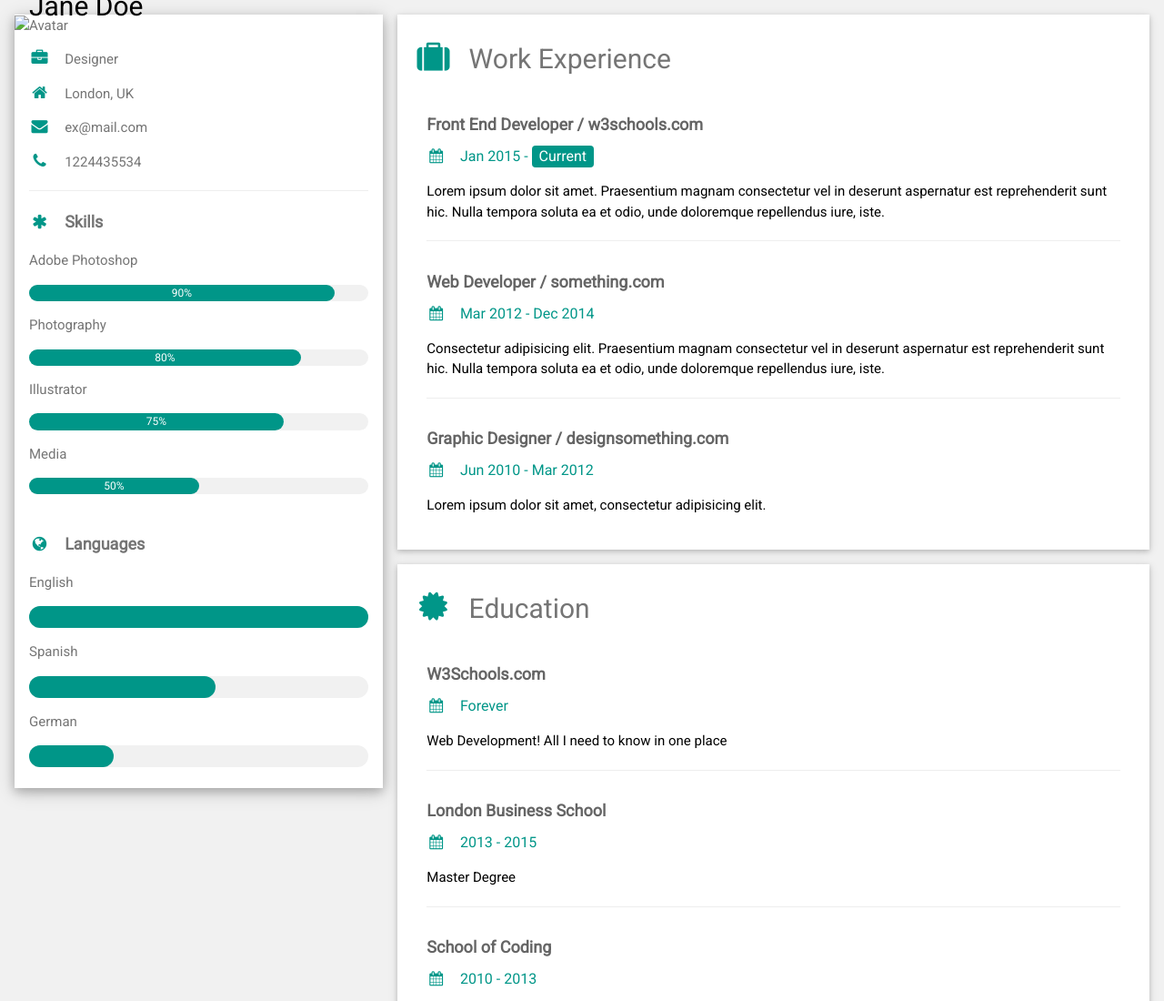
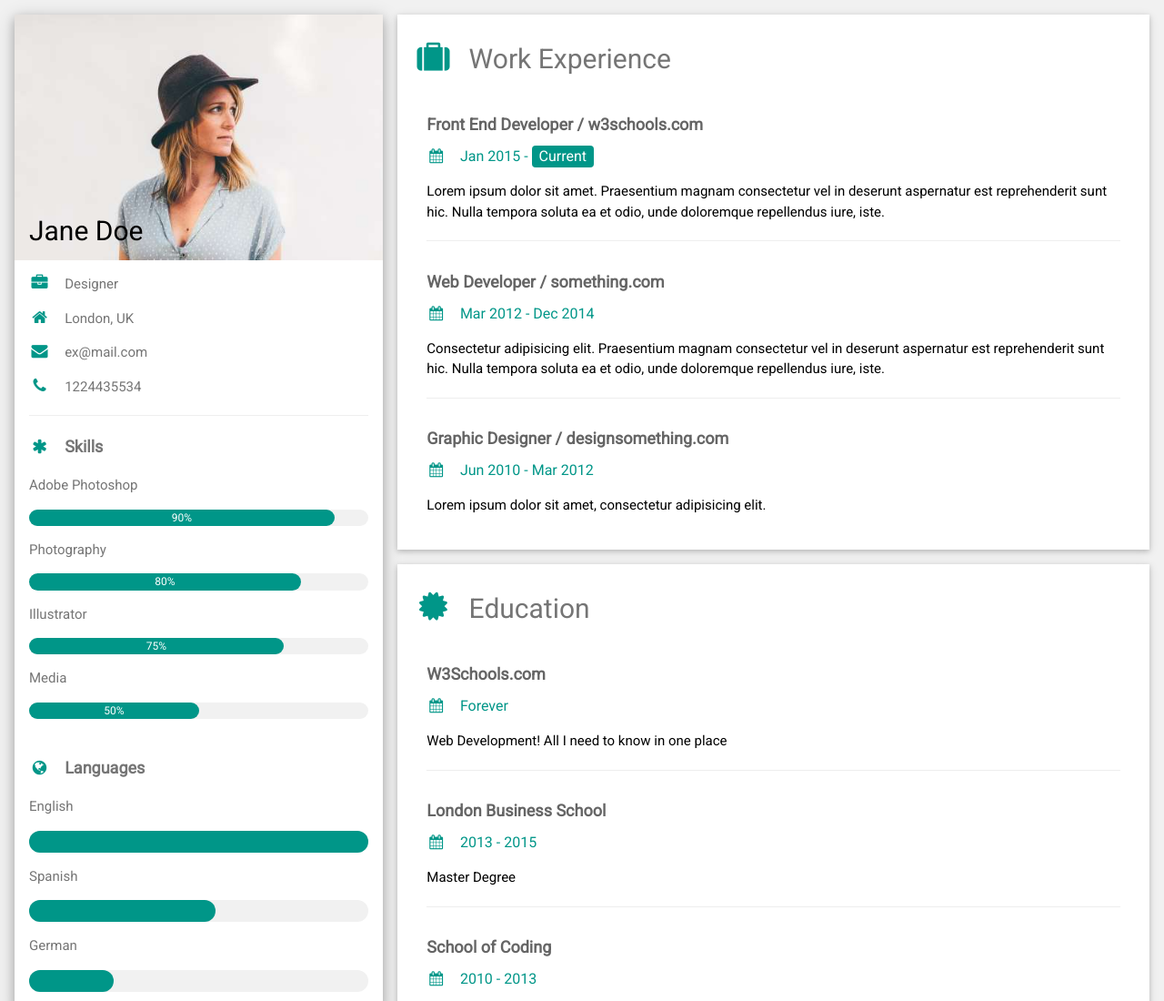
Before and after one commit to Divyeshpatel6073/DivyeshBio.github.io, a plain HTML site: page index.html in a window 1280 px wide. Shown: the top 1100 px of the page at 91% size. Drawn offline with nearby package versions, Linux system fonts and the light colour scheme.

Commit message:
Img bug fix

```diff
--- a/index.html
+++ b/index.html
@@ -22,7 +22,7 @@ html,body,h1,h2,h3,h4,h5,h6 {font-family: "Roboto", sans-serif}
 
       <div class="w3-white w3-text-grey w3-card-4">
         <div class="w3-display-container">
-          <img src="/w3images/avatar_hat.jpg" style="width:100%" alt="Avatar">
+          <img src="./w3images/avatar_hat.jpg" style="width:100%" alt="Avatar">
           <div class="w3-display-bottomleft w3-container w3-text-black">
             <h2>Jane Doe</h2>
           </div>
```
Also changed, not shown: w3images/avatar_hat.jpg (added).
